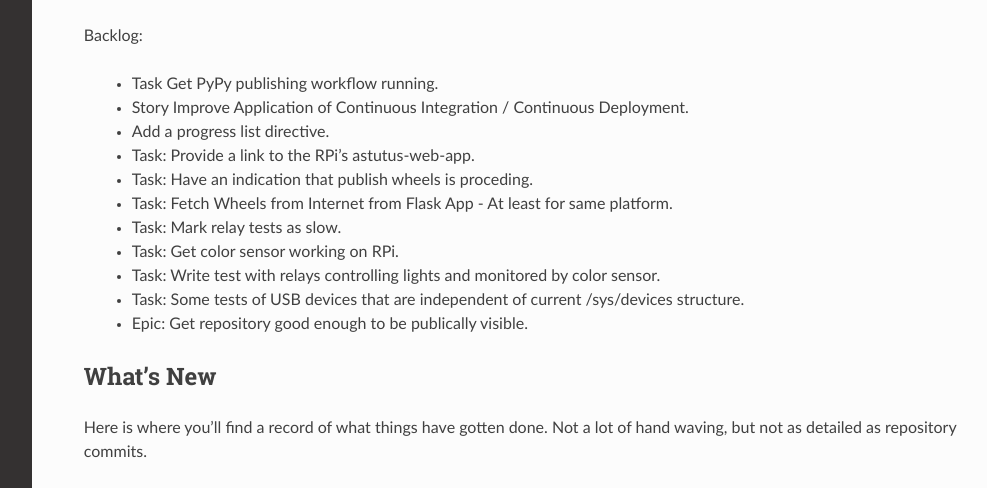
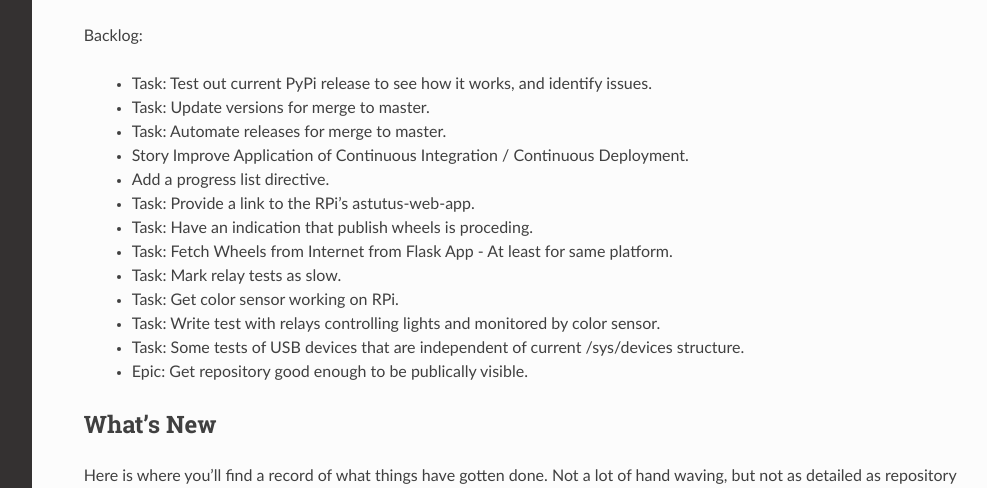
Before and after one commit to rich-dobbs-13440/astutus, a Sphinx documentation site: the page built from docs/doc/changes.rst, in a window 1280 px wide and 1400 px high, cut to the strip 536-1024 px from the top of the window. Shown: the whole strip, without its empty margins (268-1255 px from the left). Built offline with Sphinx 7.4.7 and the Read the Docs theme 2.0.0, drawn with Linux system fonts in a browser that asks for light colours; some of the changed text lies outside the part shown.

Commit message:
Update backlog

```diff
--- a/docs/doc/changes.rst
+++ b/docs/doc/changes.rst
@@ -43,7 +43,9 @@ Rather we work on something else?  Just let us know!
 
 Backlog:
 
-  * Task Get PyPy publishing workflow running.
+  * Task: Test out current PyPi release to see how it works, and identify issues.
+  * Task: Update versions for merge to master.
+  * Task: Automate releases for merge to master.
   * Story Improve Application of Continuous Integration / Continuous Deployment.
   * Add a progress list directive.
   * Task: Provide a link to the RPi's astutus-web-app.
@@ -68,6 +70,7 @@ hand waving, but not as detailed as repository commits.
 
 Done:
 
+  * |newly_done| 2027-01-27 20:33 Task: Get PyPy publishing workflow running - manual steps.
   * |newly_done| 2027-01-27 19:04 Task: Get a build step running with GitHub automation.
   * |newly_done| 2021-01-27 11:00 Task: Add type hints to most code.
   * |newly_done| 2021-01-27 11:00 Task: Update astutus.sphinx doc strings for good presentation in the API docs.
--- a/docs/doc/maintanence/developer_notes.rst
+++ b/docs/doc/maintanence/developer_notes.rst
@@ -169,6 +169,7 @@ The syntax for this in the yaml is:  PYTHONPATH: ${{ github.workspace }}/src
   Error: Process completed with exit code 1.
 
 My guess is this from the command trying to deal with the astutus-0.1.9.tar.gz.  Use a different wildcard.
+That worked!
 
 Sphinx Preview Broken Currently
 -------------------------------
```
